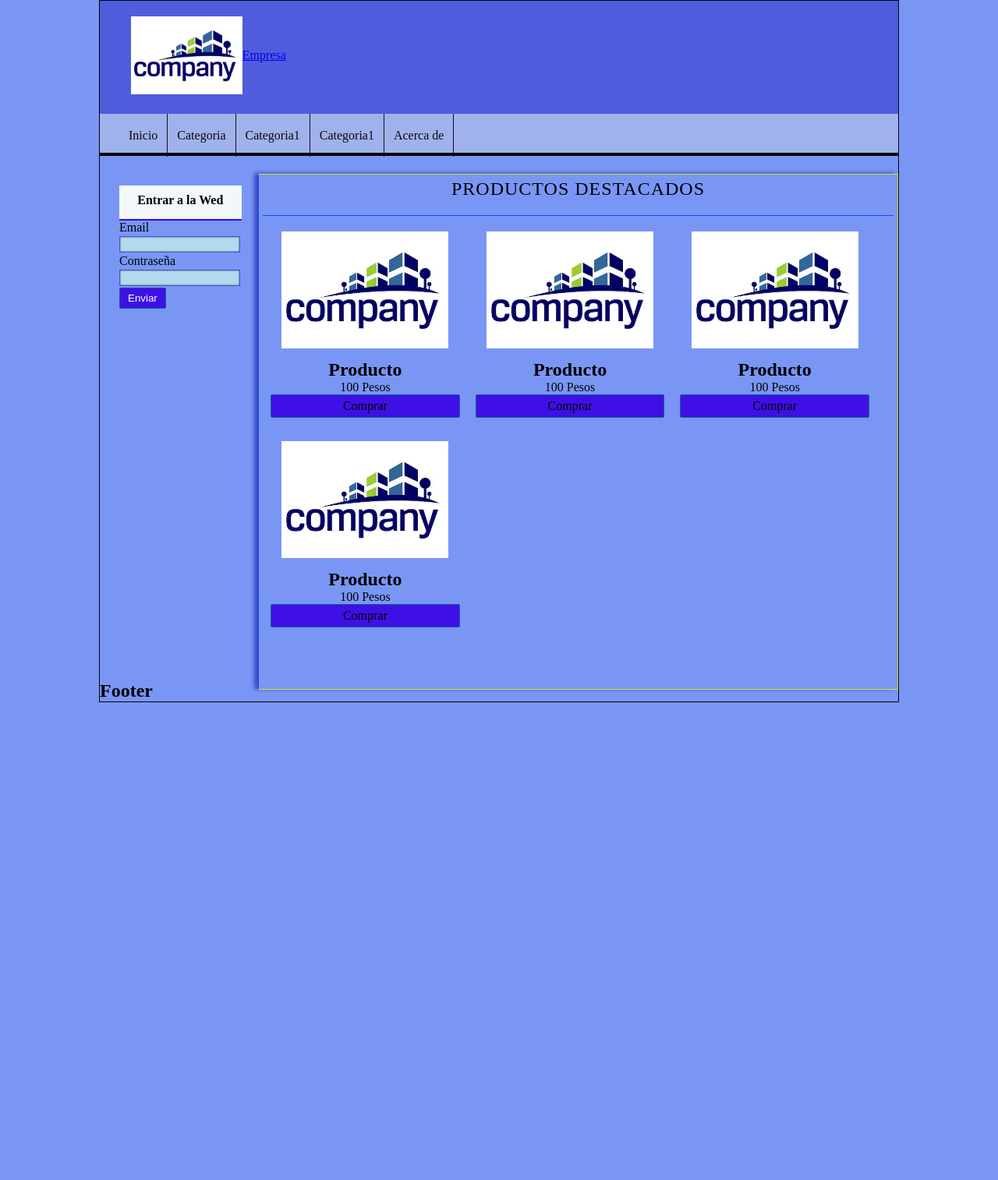
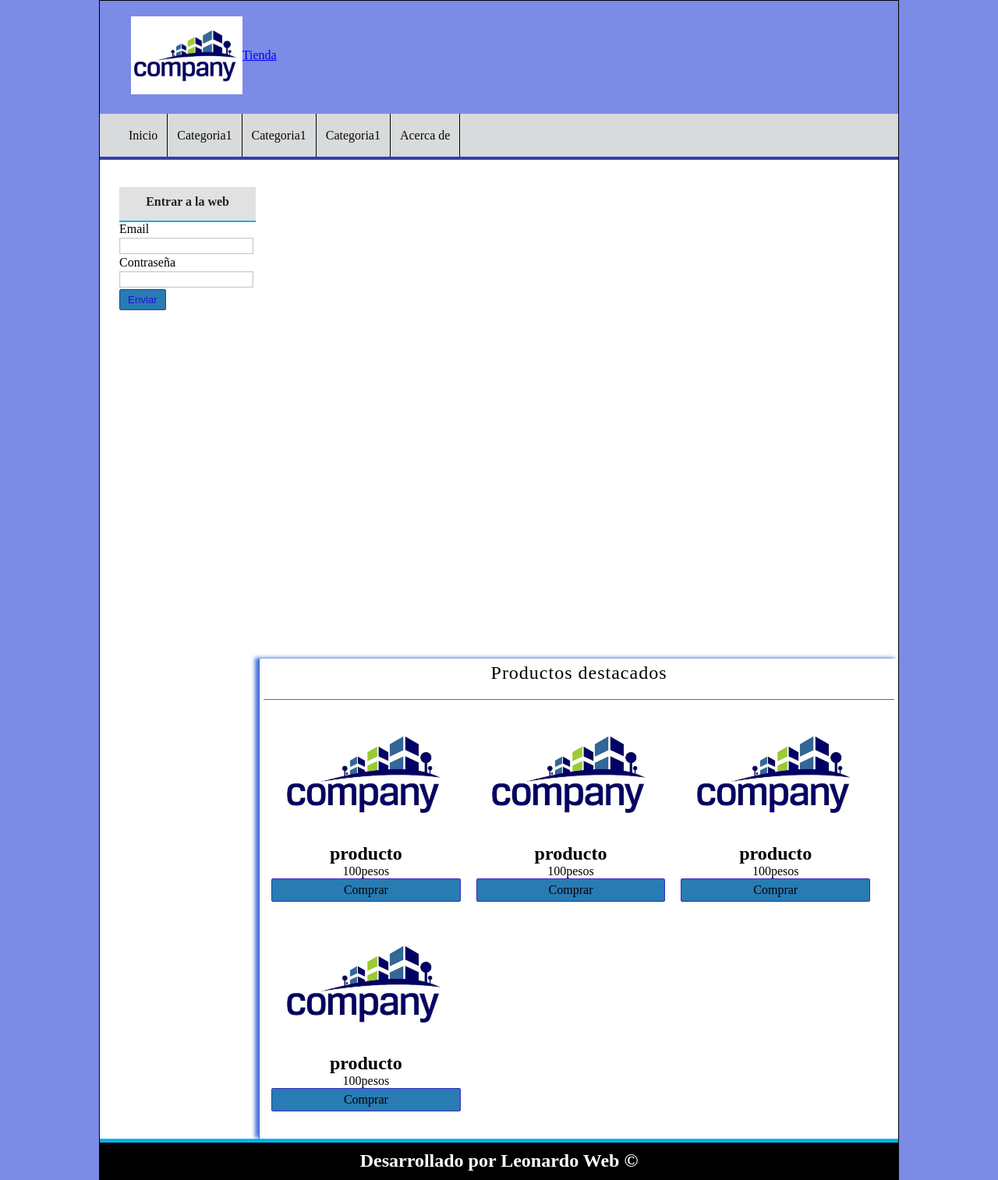
Before and after one commit to leonardo123garavito-pixel/pruebaphp, a PHP site: page / in a window 1280 px wide. Shown: the whole page at 78% size. Before the commit the page ends 901 px from the top, so only its background shows below. Run offline with PHP 8.4, Linux system fonts and the light colour scheme.

```diff
--- a/index.html
+++ b/index.html
@@ -1,18 +1,18 @@
 <!DOCTYPE html>
-<html lang="en">
+<html lang="es">
 <head>
     <meta charset="UTF-8">
     <meta name="viewport" content="width=device-width, initial-scale=1.0">
     <link rel="stylesheet" href="style.css">
-    <title>PROYECTO PH</title>
+    <title>proyecto ph</title>
 </head>
 <body>
+
     <div id="container">
         <header id="header">
-            <div id="Logo">
-                <img src="imagen de empresa.avif" alt="Empresa">
-                <a href="index.html">Empresa</a>
-
+            <div id="logo">
+                <img src="imagen de empresa.avif" alt="Tienda logo">
+                <a href="index.html">Tienda</a>
             </div>
         </header>
 
@@ -22,7 +22,7 @@
                     <a href="#">Inicio</a>
                 </li>
                 <li>
-                       <a href="#">Categoria</a>
+                    <a href="#">Categoria1</a>
                 </li>
                 <li>
                     <a href="#">Categoria1</a>
@@ -39,10 +39,11 @@
         <div id="content">
             <aside id="lateral">
                 <div id="login" class="block_aside">
-                    <h3>Entrar a la Wed</h3>
+                    <h3>Entrar a la web</h3>
 
                     <form action="#" method="post">
-                        <label for="Email">Email</label>
+
+                        <label for="email">Email</label>
                         <input type="email" name="email">
 
                         <label for="password">Contraseña</label>
@@ -53,42 +54,43 @@
                     </form>
 
                 </div>
+            </aside>
 
-            </aside>
             <div id="central">
-                <h1>PRODUCTOS DESTACADOS</h1>
+                <h1>Productos destacados</h1>
 
                 <div class="product">
                     <img src="imagen de empresa.avif" alt="">
-                    <h2>Producto</h2>
-                    <p>100 Pesos</p>
+                    <h2>producto</h2>
+                    <p>100pesos</p>
                     <a href="#" class="button">Comprar</a>
                 </div>
+
                 <div class="product">
                     <img src="imagen de empresa.avif" alt="">
-                    <h2>Producto</h2>
-                    <p>100 Pesos</p>
+                    <h2>producto</h2>
+                    <p>100pesos</p>
                     <a href="#" class="button">Comprar</a>
                 </div>
+
                 <div class="product">
                     <img src="imagen de empresa.avif" alt="">
-                    <h2>Producto</h2>
-                    <p>100 Pesos</p>
+                    <h2>producto</h2>
+                    <p>100pesos</p>
                     <a href="#" class="button">Comprar</a>
                 </div>
+
                 <div class="product">
                     <img src="imagen de empresa.avif" alt="">
-                    <h2>Producto</h2>
-                    <p>100 Pesos</p>
+                    <h2>producto</h2>
+                    <p>100pesos</p>
                     <a href="#" class="button">Comprar</a>
                 </div>
 
             </div>
-
         </div>
         <footer id="footer">
-            <h2>Footer</h2>
-
+            <h2>Desarrollado por Leonardo Web &copy;</h2>
         </footer>
 
     </div>
--- a/style.css
+++ b/style.css
@@ -2,76 +2,82 @@
     margin: 0px;
     padding: 0px;
 }
+
 body{
 
-    background-color: rgb(122, 150, 245);
+    background-color:#7b8be6;
 }
 
 #container{
     width: 80%;
     margin: 0px auto;
-    border: 1px solid rgb(3, 3, 3);
+    border: 1px solid black;
+    background: rgb(245, 247, 248);
 }
 
 #header{
     height: 145px;
-    background-color: rgb(79, 93, 221);
-    color: rgb(10, 10, 10);
+    background-color: #7b8be6;
+    color: rgb(97, 110, 182);
     text-align: center;
     line-height: 100px;
 }
-#Logo{
-    float: left;
+
+#logo{
+    padding: 20px;
     margin-left: 20px;
-    padding: 20px;
-}
-#Logo img{
-    height: 100px;
     float: left;
 }
+
+#logo img{
+    float: left;
+    height: 100px;
+}
+
+
 #menu{
-
-    background-color: rgb(160, 178, 236);
-    color: rgb(88, 159, 177);
-    height: 50px;
-    border-bottom: 4px solid rgb(3, 3, 3);
+    clear:both;
+    background-color: #2222;
+    color: rgb(43, 138, 216);
+    height: 55px;
+    border-bottom: 4px solid #3540ac;
 }
 
 #menu ul{
     list-style: none;
     text-decoration: none;
-    margin: 0px;
+    margin: 0px auto;
     margin-left: 25px;
 }
 
 #menu ul li{
     line-height: 55px;
     float: left;
-    border-right: 1px solid rgb(24, 13, 13);
+    border-right: 1px solid #040505;
 }
 
 #menu a{
     display: block;
-    color: rgb(10, 10, 10);
+    color: rgb(8, 8, 8);
     text-decoration: none;
     padding-left: 12px;
     padding-right: 12px;
-
 }
 
 #menu a:hover{
-    background: rgb(113, 187, 221)
-
+    background: #3bb1d4;
 }
 
 #content{
-    margin: 3px auto;
-    background: rgb(180, 199, 93);
+    margin: 0px auto;
+    overflow: hidden;
+    background: rgb(255, 255, 255);
 }
-/*barra lateral*/
+
+/* barra lateral */
 #lateral{
-    width: 17%;
-    min-height: 650px;
+    width: 19%;
+    min-height: 600px;
     /* border: 1px solid red; */
     float: left;
     margin-top: 20px;
@@ -88,7 +94,7 @@ body{
 
 #lateral h3{
     display: block;
-    color: black;
+    color: #222;
     width: 100%;
     text-align: center;
     align-items: center;
@@ -96,65 +102,66 @@ body{
     padding-bottom: 15px;
     font-size: 16px;
     font-weight: bold;
-    background: #fcfffbec;
-    border-bottom: 2px solid #3905f5;
-
+    background: #E1E1E1;
+    border-bottom: 2px solid #01B1EA;
 }
 
-input[type="texto"],
+input[type="text"],
 input[type="password"],
-input[type="Email"]{
+input[type="email"]{
     display: block;
     width: 95%;
     margin-top: 2px;
     margin-bottom: 2px;
-    border: 1px solid rgb(43, 94, 235);
-    box-shadow: 0px 0px 2px #700707 inset;
-    background: rgb(177, 218, 236);
+    border: 1px solid #C9C9C9;
+    box-shadow: 0px 0px 2px #ccc inset;
+    background: white;
     padding: 2px;
-    color: rgb(14, 13, 13);
-    transition: all 30ms;
-
+    color: gray;
+    transition: all 300ms;
 }
 
-input[type="texto"]:focus,
+input[type="text"]:focus,
 input[type="password"]:focus,
-input[type="Email"]:focus{
-    border:  1px solid rgb(223, 201, 8);
+input[type="email"]:focus{
+    border: 1px solid #5850d3;
     color: black;
 }
 
 input[type="submit"],
-input[type="botton"],
+input[type="button"],
 .button{
     display: block;
     border-radius: 2px;
     padding: 5px;
     padding-left: 10px;
     padding-right: 10px;
-    background: #3e10e6;
-    color:  white;
-    border: 1px solid #11608e;
+    background: #287bb3;
+    color: rgb(36, 16, 214);
+    border: 1px solid #3c2dc0;
     cursor: pointer;
+
 }
+
 
 #central{
     width: 79%;
-    min-height: 650px;
+    min-height: 600px;
     float: right;
-    border: 1px solid rgb(211, 231, 29);
-    border-left: 1px solid #1c4be4;
-    box-shadow: -5px -1px 5px #374cc5;
+    /* border: 1px solid blue; */
+    border-left: 1px solid #4460db;
+    box-shadow: -5px -1px 5px #4675da;
     padding: 5px;
     margin-top: 20px;
+
 }
 
 #central h1{
     font-size: 24px;
-    font-weight:  normal;
+    font-weight: normal;
     letter-spacing: 1px;
     text-align: center;
-    border-bottom: 1px solid #1c4be4;
+    border-bottom: 1px solid #5260db;
     margin-bottom: 20px;
     padding: 20px;
     padding-top: 0px;
@@ -181,5 +188,14 @@ input[type="botton"],
 }
 
 .product a:hover{
-    color: azure;
+    color: #5555;
 }
+
+#footer{
+    text-align: center;
+    padding-top: 10px;
+    padding-bottom: 10px;
+    background: black;
+    color: white;
+    border-top: 5px solid #01B1EA;
+}
```
Also changed, not shown: database/bdatos.sql (added, +17 -0 lines). Lines whose indentation alone changed are shown as unchanged.
